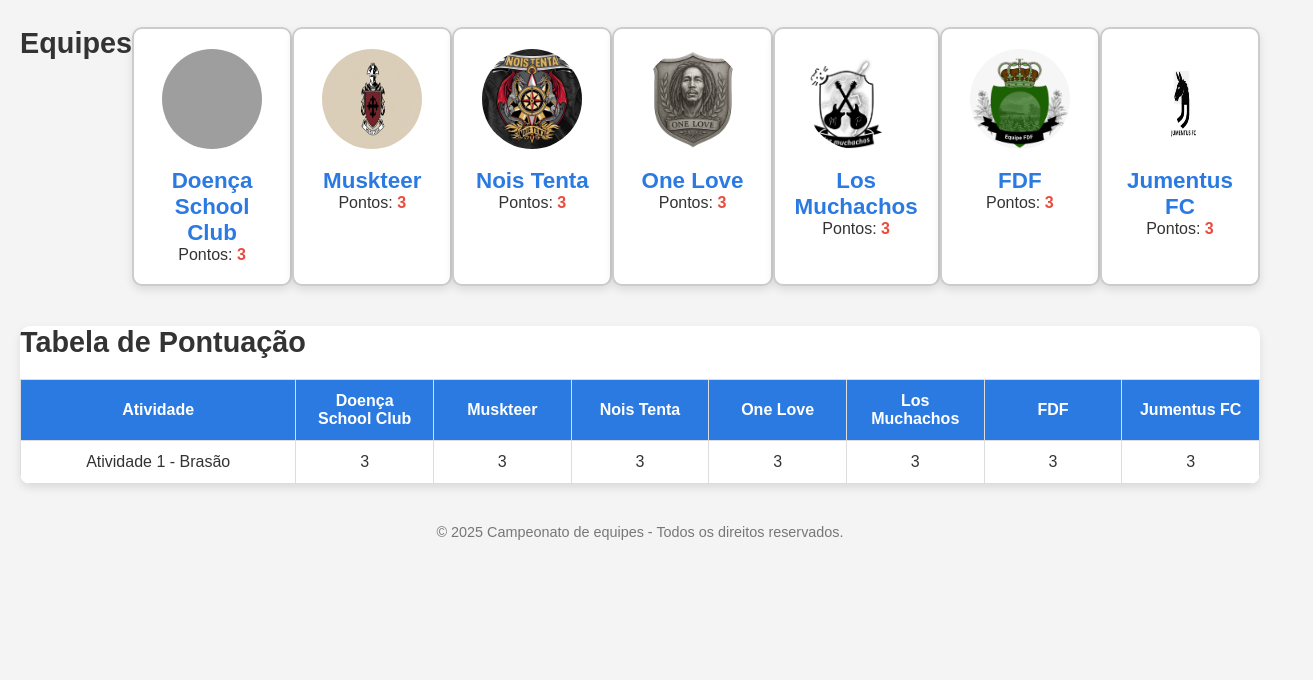
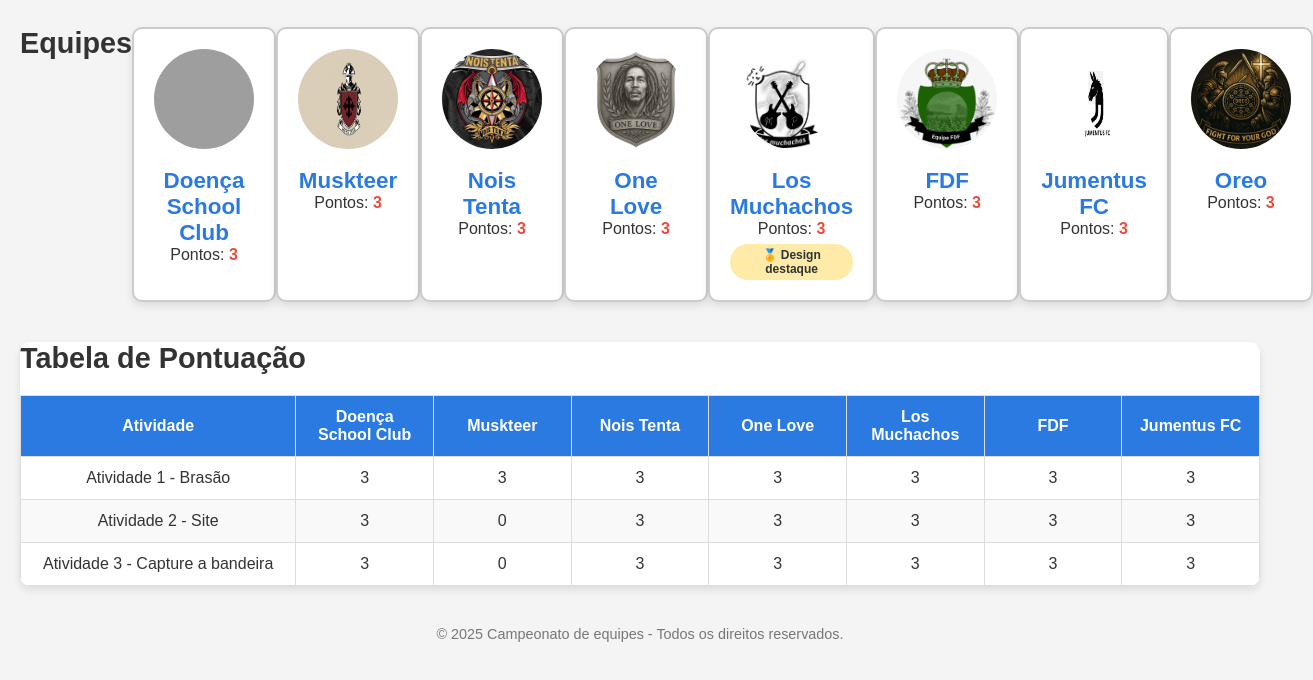
Before and after one commit to mathesanto/campeonato, a plain HTML site: page index.html in a window 1280 px wide. Shown: the part 68-748 px from the top of the page, 1313 px wide, since content can reach past the window. Drawn offline with Linux system fonts and the light colour scheme; grey boxes are pictures that could not be loaded.

Commit message:
feat atividade 1 e 2

```diff
--- a/index.html
+++ b/index.html
@@ -47,6 +47,7 @@
             <div class="info-equipe">
                 <h3>Los Muchachos</h3>
                 <p>Pontos: <span class="pontos">3</span></p>
+                <span class="emblema">🏅 Design destaque</span>
             </div>
         </div>
         <div class="equipe">
@@ -60,6 +61,13 @@
             <img src="jumentus.png" alt="jumentus" class="brasao">
             <div class="info-equipe">
                 <h3>Jumentus FC</h3>
+                <p>Pontos: <span class="pontos">3</span></p>
+            </div>
+        </div>
+        <div class="equipe">
+            <img src="brasaooreo.jpeg" alt="oreo" class="brasao">
+            <div class="info-equipe">
+                <h3>Oreo</h3>
                 <p>Pontos: <span class="pontos">3</span></p>
             </div>
         </div>
@@ -91,6 +99,26 @@
                     <td>3</td>
                     <td>3</td>
                 </tr>
+                <tr>
+                    <td>Atividade 2 - Site</td>
+                    <td>3</td>
+                    <td>0</td>
+                    <td>3</td>
+                    <td>3</td>
+                    <td>3</td>
+                    <td>3</td>
+                    <td>3</td>
+                </tr>
+                <tr>
+                    <td>Atividade 3 - Capture a bandeira</td>
+                    <td>3</td>
+                    <td>0</td>
+                    <td>3</td>
+                    <td>3</td>
+                    <td>3</td>
+                    <td>3</td>
+                    <td>3</td>
+                </tr>
             </tbody>
         </table>
     </section>
```
Also changed, not shown: brasaooreo.jpeg (added).
